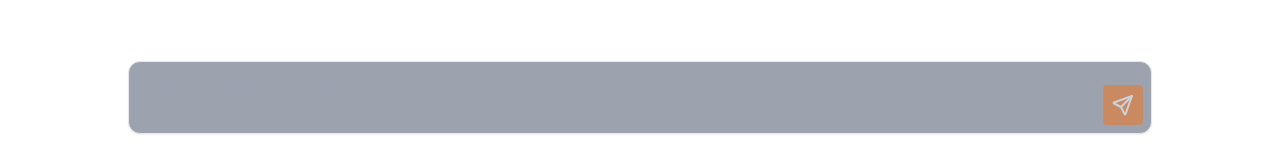
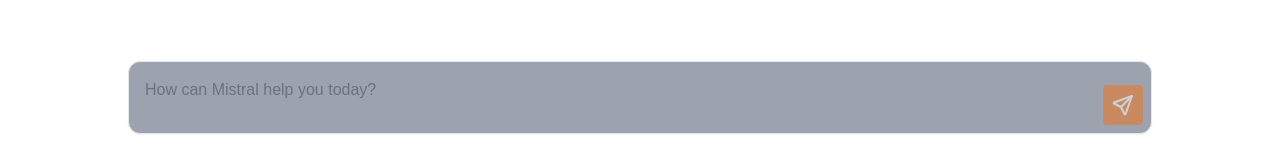
Before and after one commit to pierreveron/cv-assistant, a Next.js app: page / in a window 1280 px wide. Shown: the part 650-797 px from the top of the page. Built offline with nearby package versions, Linux system fonts and the light colour scheme.

Commit message:
feat: add color to placeholder

```diff
--- a/app/components/MessageInput.tsx
+++ b/app/components/MessageInput.tsx
@@ -61,7 +61,10 @@
         value={inputMessage}
         onChange={(e) => setInputMessage(e.target.value)}
         onKeyDown={handleKeyDown}
-        className="tw-bg-inherit tw-flex-grow tw-p-2 tw-resize-none tw-overflow-scroll tw-min-h-0 tw-max-h-[10em] focus:tw-outline-none"
+        className={classNames(
+          "tw-bg-inherit tw-flex-grow tw-p-2 tw-resize-none tw-overflow-scroll tw-min-h-0 tw-max-h-[10em] focus:tw-outline-none",
+          "placeholder:tw-text-gray-500"
+        )}
         placeholder="How can Mistral help you today?"
         rows={1}
       />
```
